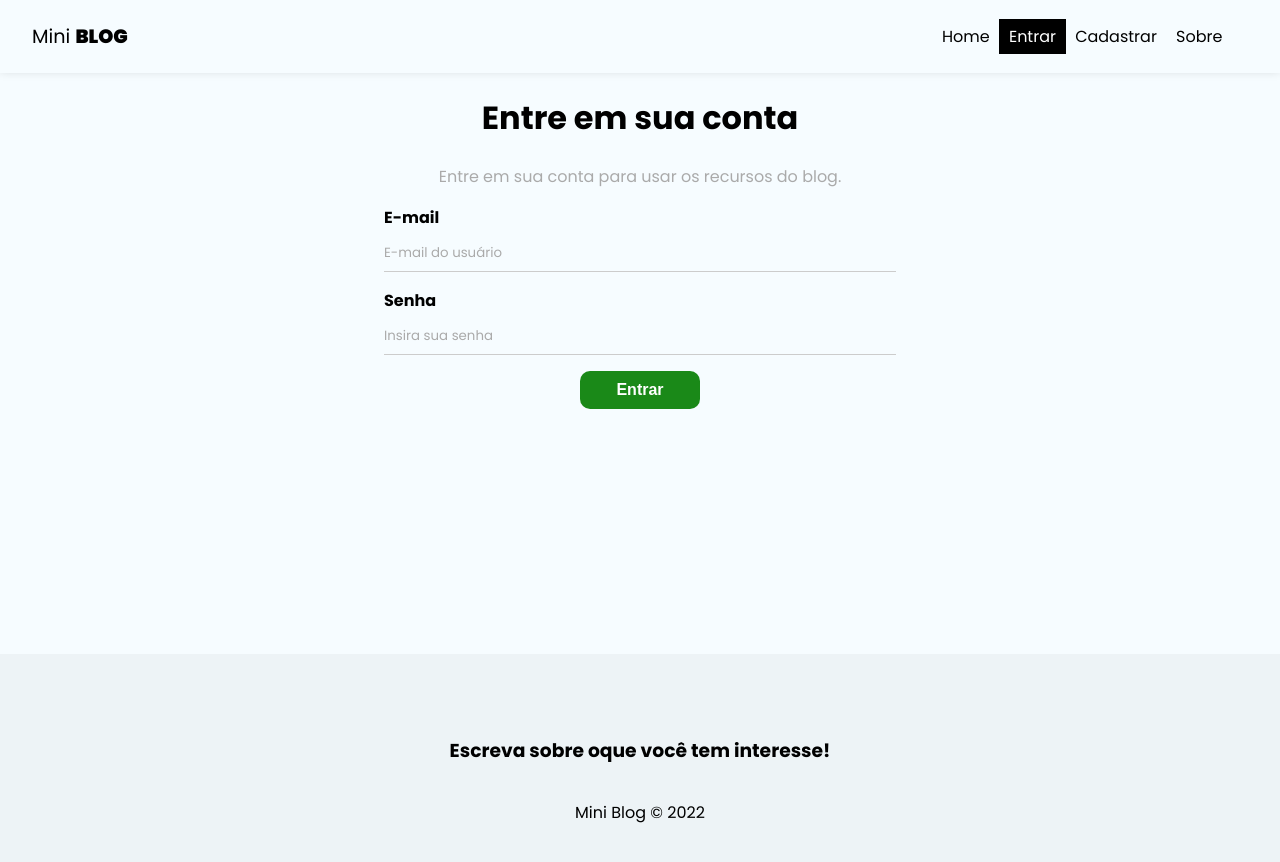
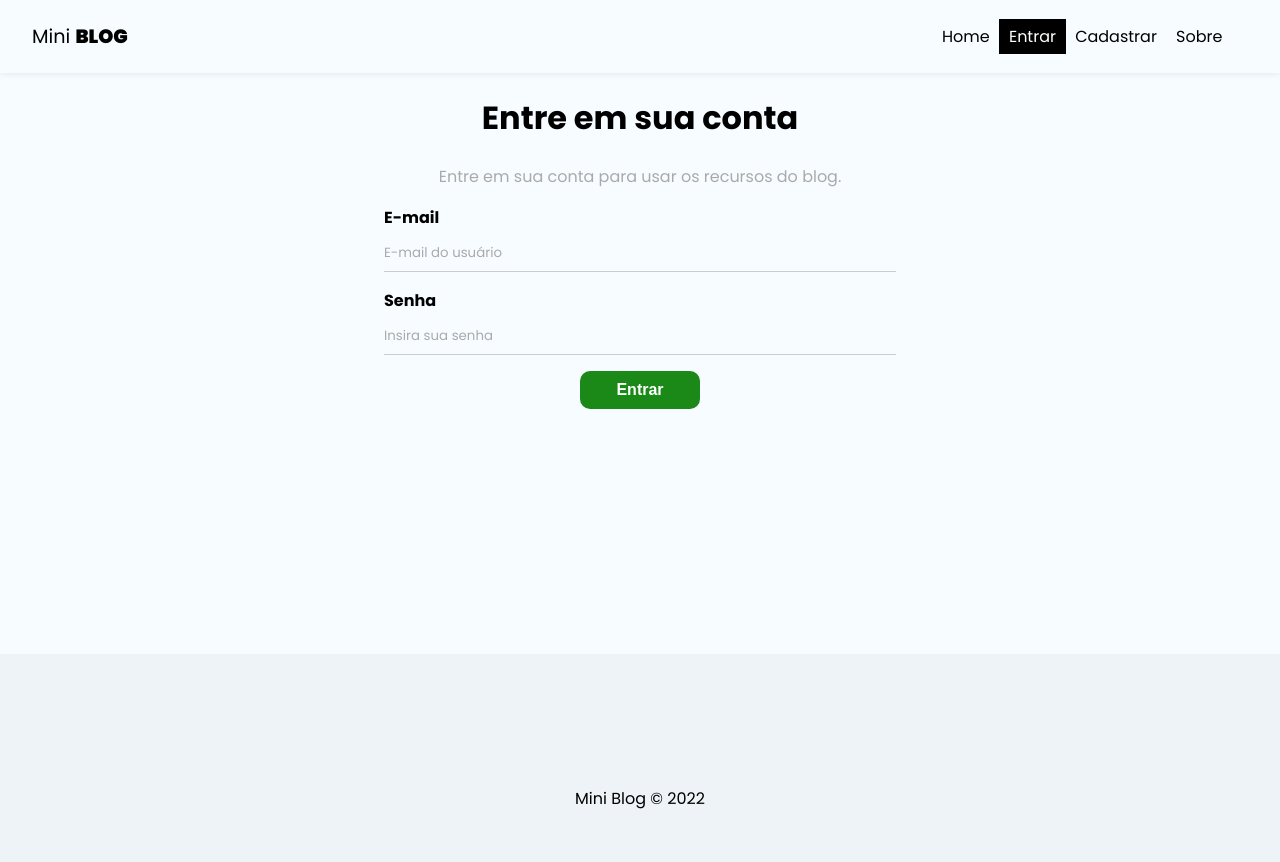
Before and after one commit to GuilhermeNono/MiniBlog-ReactJS, a React (Vite) app: page /login in a window 1280 px wide. Shown: the top 862 px of the page. Built offline with nearby package versions, Linux system fonts and the light colour scheme; no server answers.

Commit message:
Updating footer

```diff
--- a/src/components/Footer.jsx
+++ b/src/components/Footer.jsx
@@ -4,7 +4,7 @@ import styles from './Footer.module.css'
 const Footer = () => {
   return (
     <footer className={styles.footer}>
-        <h3>Escreva sobre oque você tem interesse!</h3>
+        <h3></h3>
         <p>Mini Blog &copy; 2022</p>
     </footer>
   )
```
